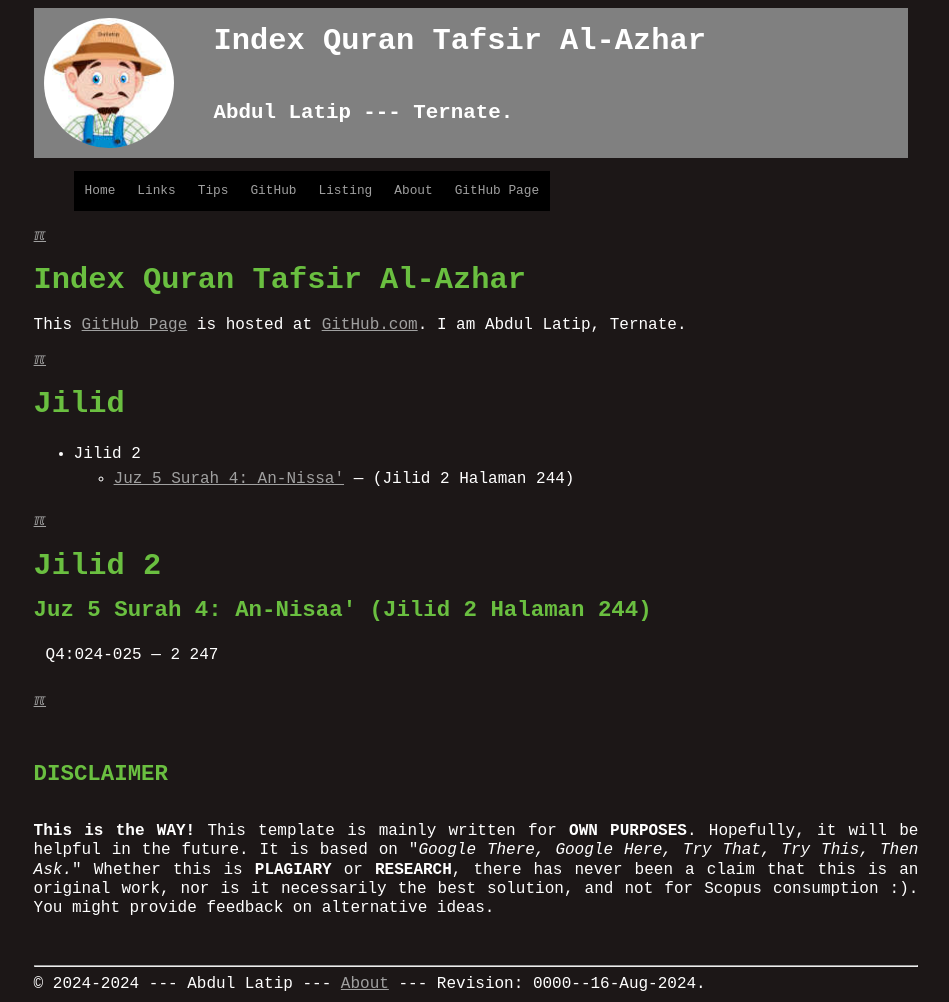
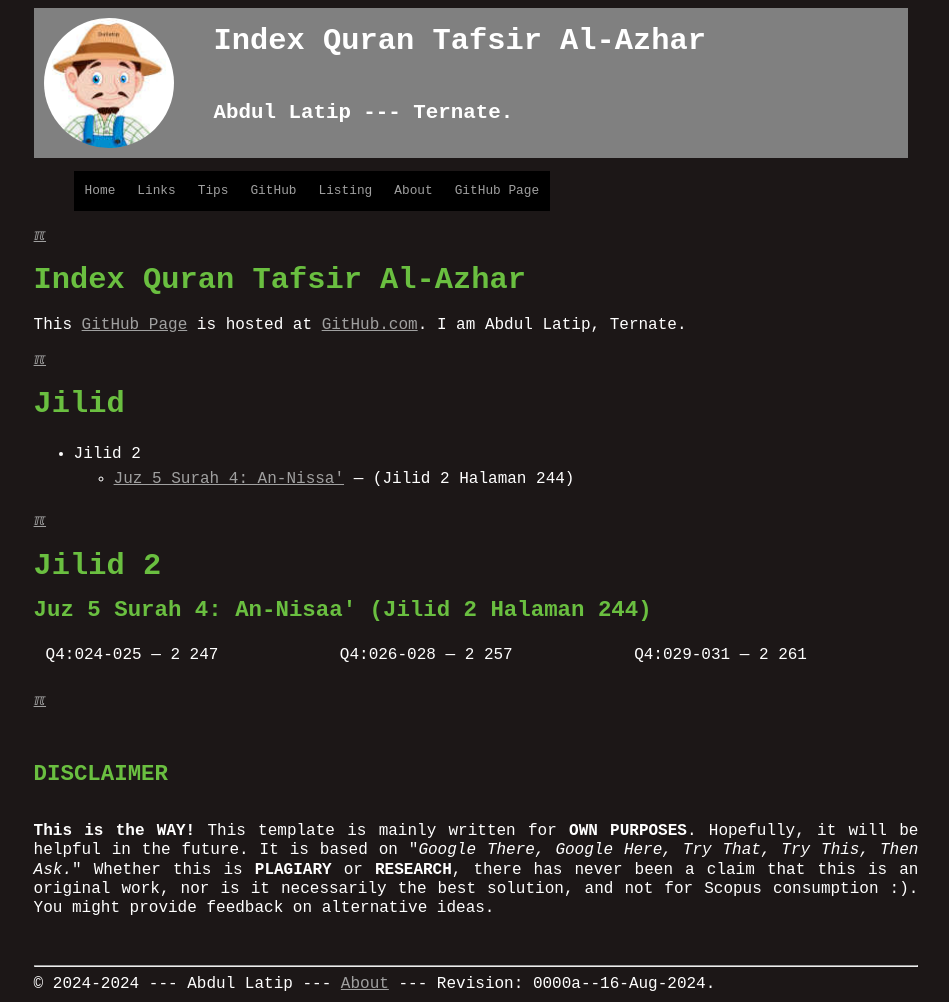
Before and after one commit to dullatip/indexquran, a Jekyll site: the page built from index.md, in a window 1280 px wide. Shown: the whole page, without its empty margins (164-1113 px from the left). Built offline with Jekyll 4.4.1, drawn with Linux system fonts in a browser that asks for light colours.

Commit message:
modified:   index.md

```diff
--- a/_config.yml
+++ b/_config.yml
@@ -1,4 +1,4 @@
-version:          "0000--16-Aug-2024"
+version:          "0000a--16-Aug-2024"
 copyright:        "2024-2024"
 title:            "Index Quran Tafsir Al-Azhar"
 author:           "Abdul Latip"
--- a/index.md
+++ b/index.md
@@ -17,6 +17,6 @@ I am {{ site.author }}, {{ site.address }}
 # Jilid 2
 ## Juz 5 Surah 4: An-Nisaa&#39; (Jilid 2 Halaman 244)
 
-| Q4:024-025 --- 2 247 |
+| Q4:024-025 --- 2 247 | Q4:026-028 --- 2 257 | Q4:029-031 --- 2 261 |
 
 [&#x213C;](#)<br id="idxXXX">
```
Also changed, not shown: 000.md (+2 -2 lines).
